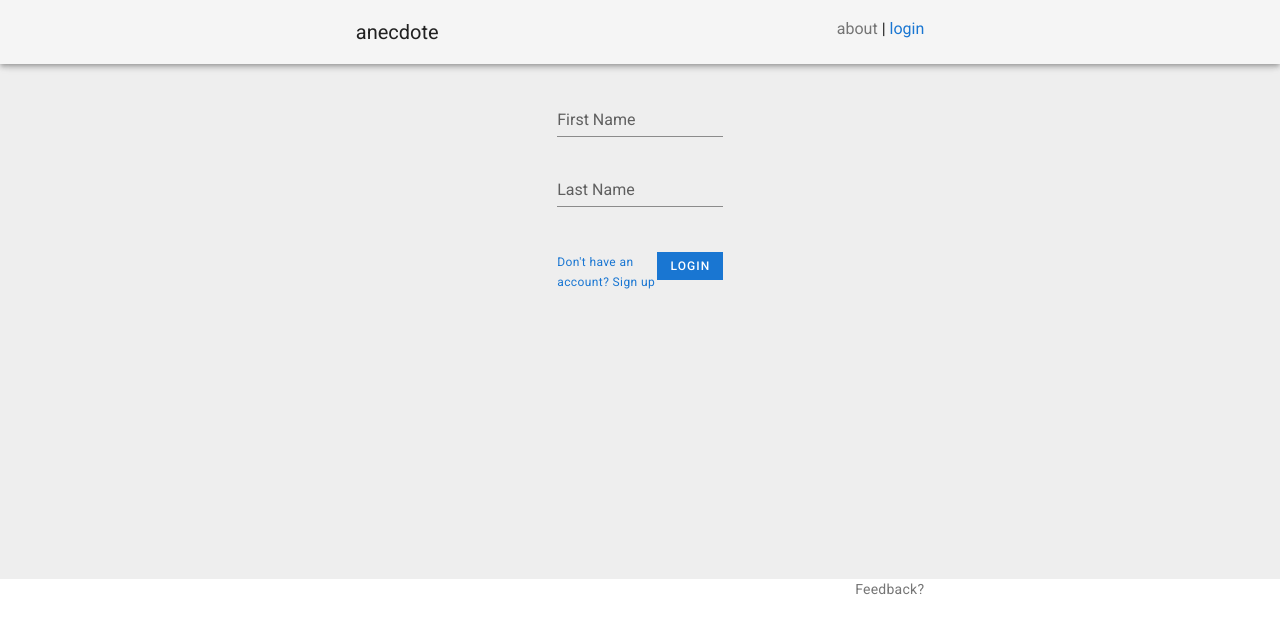
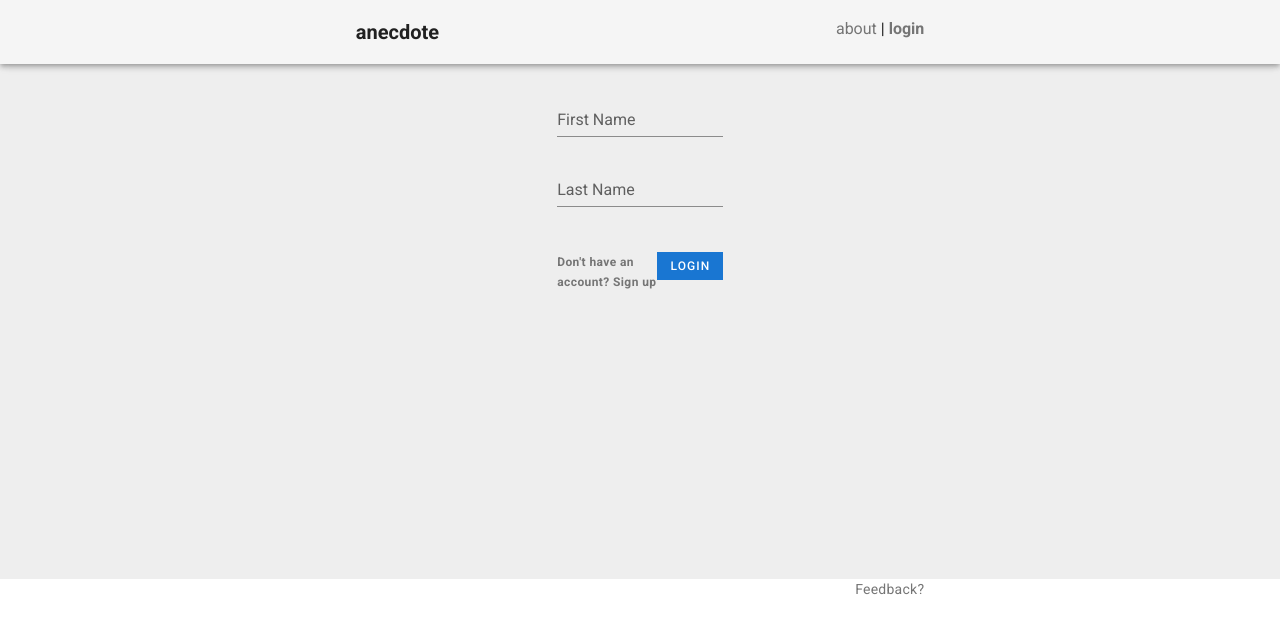
Before and after one commit to Simon-Truong/anecdote-ui, a Vue app: page /login in a window 1280 px wide. Shown: the top 634 px of the page. Built offline with nearby package versions, Linux system fonts and the light colour scheme.

Commit message:
[style] bolded active route

```diff
--- a/src/App.vue
+++ b/src/App.vue
@@ -39,14 +39,14 @@ export default {
     text-decoration: none;
     cursor: pointer;
     color: $grey-darken-1;
-    transition-duration: 0.5s;
 
     &.router-link-active {
-      color: $primary;
+      font-weight: bold;
     }
 
     &:hover {
       color: $primary;
+      transition-duration: 0.5s;
     }
   }
 
```
